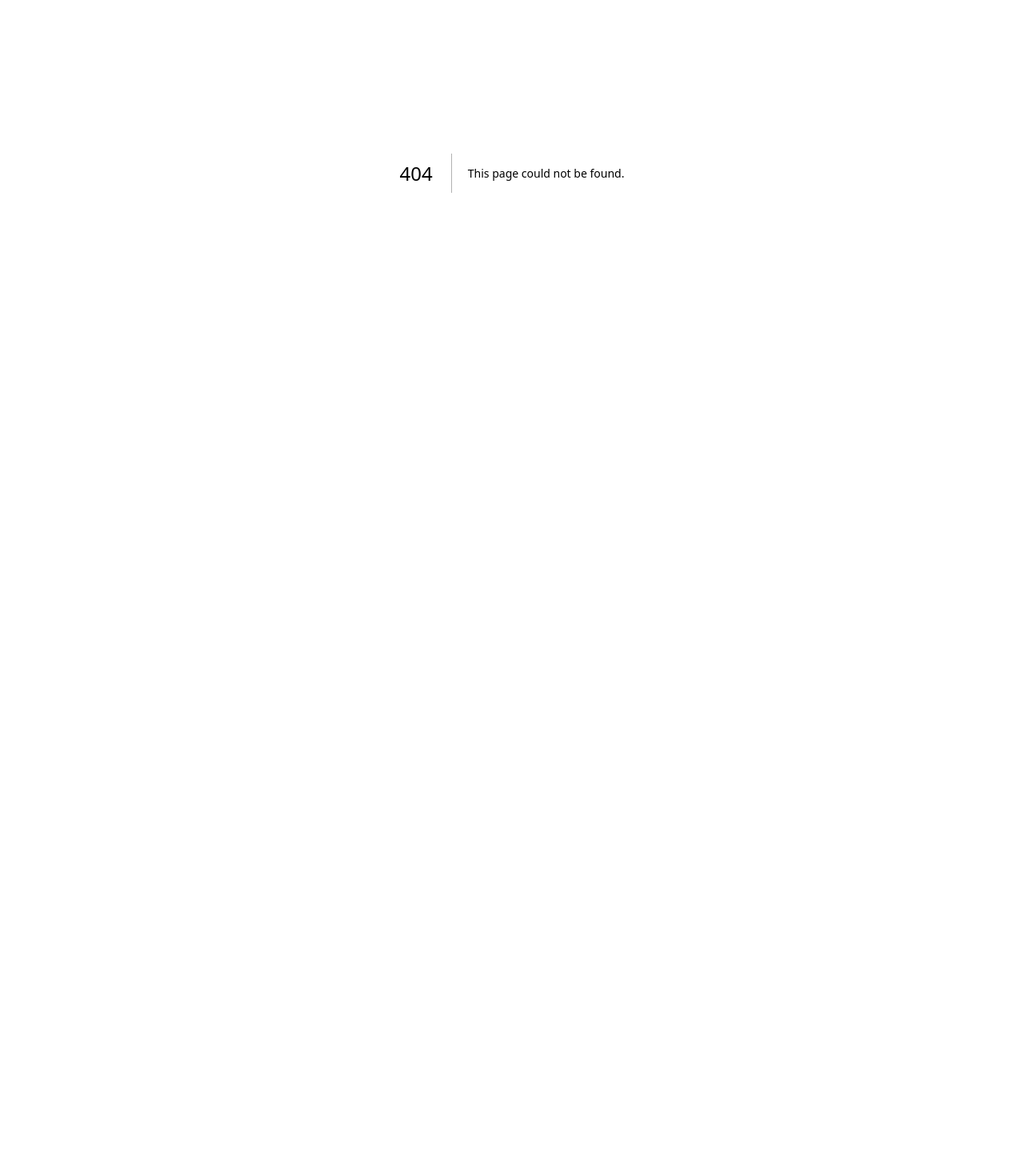
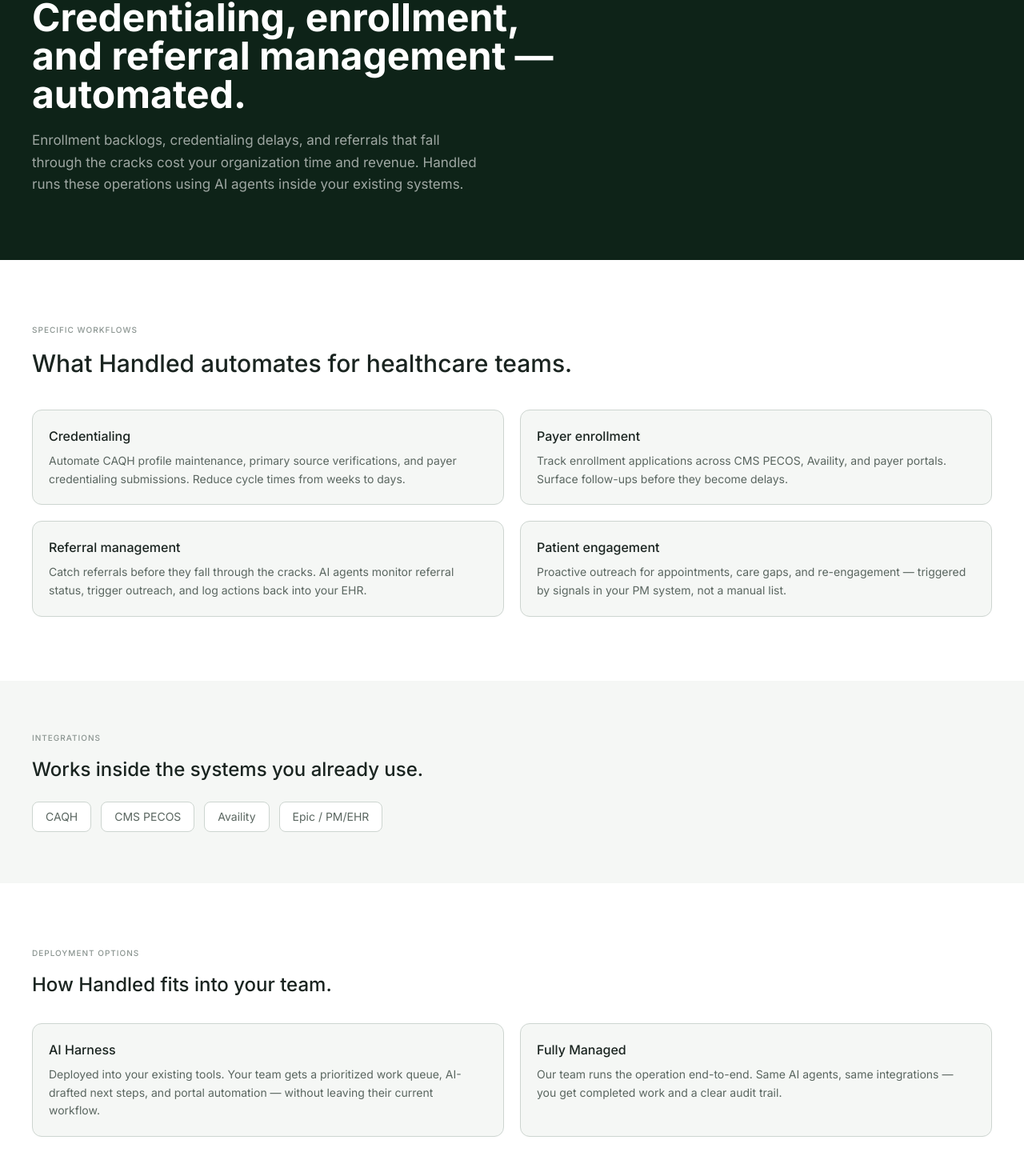
Before and after one commit to fsiddiqui4320/handled, a Next.js app: page /healthcare in a window 1280 px wide. Before the commit this address had no page. Shown: the part 184-1654 px from the top of the page at 80% size. Before the commit the page ends 800 px from the top, so only its background shows below. Built offline with nearby package versions, Linux system fonts and the light colour scheme.

Commit message:
feat: add healthcare sub-page

```diff
--- /dev/null
+++ b/app/healthcare/page.tsx
@@ -0,0 +1,90 @@
+import type { Metadata } from 'next'
+import Nav from '@/components/layout/Nav'
+import Footer from '@/components/layout/Footer'
+import Badge from '@/components/ui/Badge'
+import CTA from '@/components/sections/CTA'
+
+export const metadata: Metadata = {
+  title: 'Handled | Healthcare Operations',
+  description: 'AI-powered credentialing, payer enrollment, referral management, and patient engagement for healthcare organizations.',
+}
+
+const workflows = [
+  { name: 'Credentialing', desc: 'Automate CAQH profile maintenance, primary source verifications, and payer credentialing submissions. Reduce cycle times from weeks to days.' },
+  { name: 'Payer enrollment', desc: 'Track enrollment applications across CMS PECOS, Availity, and payer portals. Surface follow-ups before they become delays.' },
+  { name: 'Referral management', desc: 'Catch referrals before they fall through the cracks. AI agents monitor referral status, trigger outreach, and log actions back into your EHR.' },
+  { name: 'Patient engagement', desc: 'Proactive outreach for appointments, care gaps, and re-engagement — triggered by signals in your PM system, not a manual list.' },
+]
+
+const integrationNames = ['CAQH', 'CMS PECOS', 'Availity', 'Epic / PM/EHR']
+
+const deploymentOptions = [
+  { title: 'AI Harness', desc: 'Deployed into your existing tools. Your team gets a prioritized work queue, AI-drafted next steps, and portal automation — without leaving their current workflow.' },
+  { title: 'Fully Managed', desc: 'Our team runs the operation end-to-end. Same AI agents, same integrations — you get completed work and a clear audit trail.' },
+]
+
+export default function HealthcarePage() {
+  return (
+    <>
+      <Nav />
+      <main>
+        <section className="bg-handled-950 py-20 px-6">
+          <div className="mx-auto max-w-content">
+            <Badge variant="healthcare" className="mb-5">Healthcare</Badge>
+            <h1 className="text-4xl sm:text-5xl font-bold text-white leading-tight max-w-2xl mb-5">
+              Credentialing, enrollment, and referral management — automated.
+            </h1>
+            <p className="text-[17px] text-white/60 leading-relaxed max-w-xl">
+              Enrollment backlogs, credentialing delays, and referrals that fall through the cracks cost your organization time and revenue. Handled runs these operations using AI agents inside your existing systems.
+            </p>
+          </div>
+        </section>
+
+        <section className="bg-white py-20 px-6">
+          <div className="mx-auto max-w-content">
+            <p className="text-[10px] tracking-widest uppercase text-stone-400 font-medium mb-4">Specific workflows</p>
+            <h2 className="text-3xl font-medium text-stone-950 mb-10">What Handled automates for healthcare teams.</h2>
+            <div className="grid grid-cols-1 md:grid-cols-2 gap-5">
+              {workflows.map(w => (
+                <div key={w.name} className="bg-stone-50 border border-stone-200 rounded-xl p-5">
+                  <h3 className="font-medium text-stone-950 mb-2">{w.name}</h3>
+                  <p className="text-sm text-stone-600 leading-relaxed">{w.desc}</p>
+                </div>
+              ))}
+            </div>
+          </div>
+        </section>
+
+        <section className="bg-stone-50 py-16 px-6">
+          <div className="mx-auto max-w-content">
+            <p className="text-[10px] tracking-widest uppercase text-stone-400 font-medium mb-4">Integrations</p>
+            <h2 className="text-2xl font-medium text-stone-950 mb-6">Works inside the systems you already use.</h2>
+            <div className="flex flex-wrap gap-3">
+              {integrationNames.map(name => (
+                <span key={name} className="bg-white border border-stone-200 text-stone-600 text-sm px-4 py-2 rounded-lg">{name}</span>
+              ))}
+            </div>
+          </div>
+        </section>
+
+        <section className="bg-white py-20 px-6">
+          <div className="mx-auto max-w-content">
+            <p className="text-[10px] tracking-widest uppercase text-stone-400 font-medium mb-4">Deployment options</p>
+            <h2 className="text-2xl font-medium text-stone-950 mb-8">How Handled fits into your team.</h2>
+            <div className="grid grid-cols-1 md:grid-cols-2 gap-5">
+              {deploymentOptions.map(opt => (
+                <div key={opt.title} className="bg-stone-50 border border-stone-200 rounded-xl p-5">
+                  <h3 className="font-medium text-stone-950 mb-2">{opt.title}</h3>
+                  <p className="text-sm text-stone-600 leading-relaxed">{opt.desc}</p>
+                </div>
+              ))}
+            </div>
+          </div>
+        </section>
+
+        <CTA />
+      </main>
+      <Footer />
+    </>
+  )
+}
```
